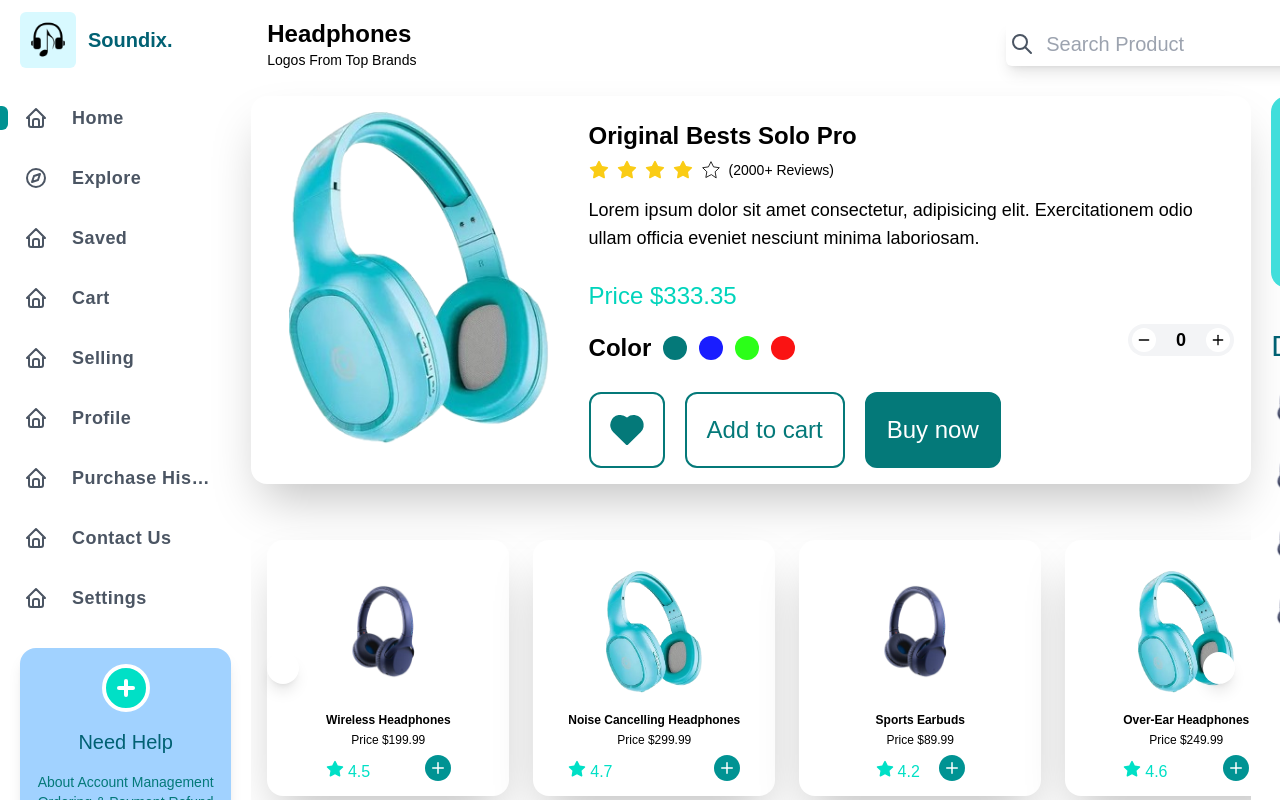
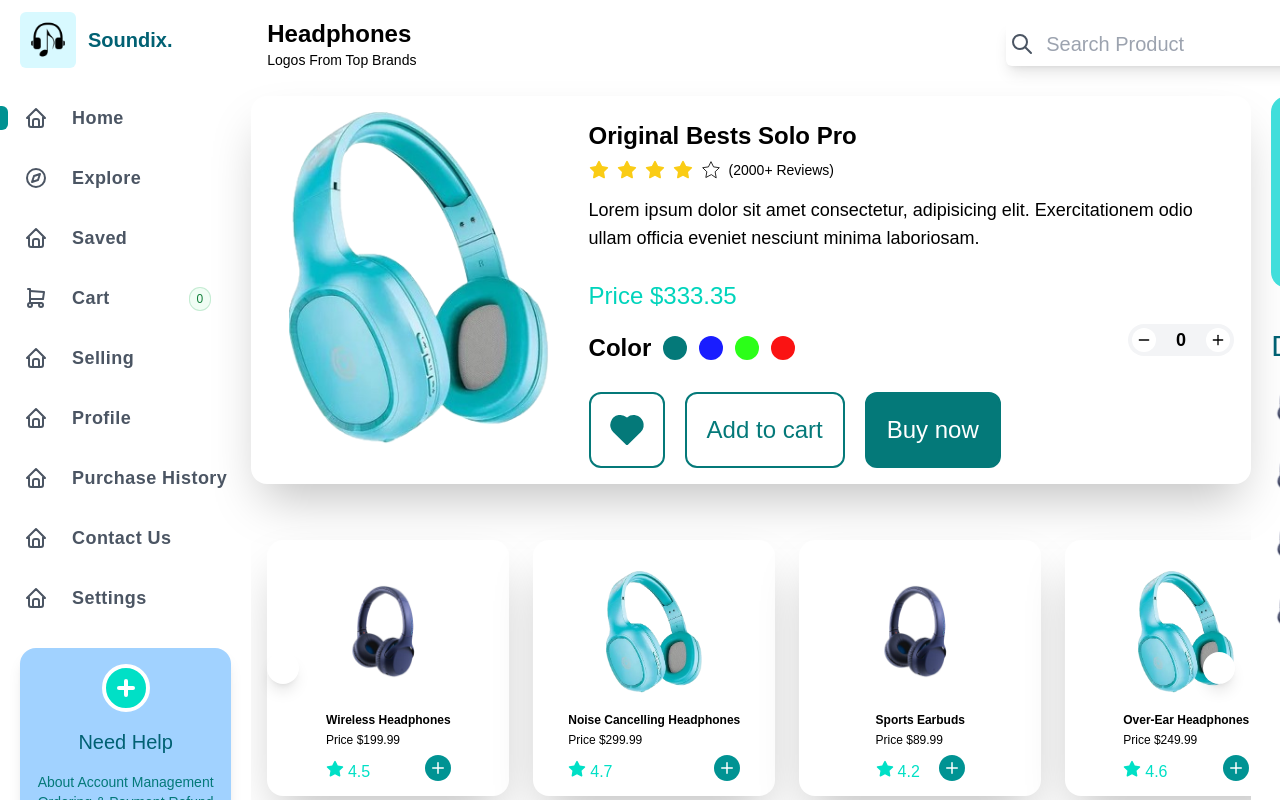
Before and after one commit to Majid-Arab/soundix-tailwind, a Next.js app: page / in a window 1280 px wide. Shown: the top 800 px of the page. Built offline with nearby package versions, Linux system fonts and the light colour scheme.

Commit message:
add to cart funcationality

```diff
--- a/package.json
+++ b/package.json
@@ -12,7 +12,8 @@
     "@tabler/icons-react": "^3.8.0",
     "next": "14.2.4",
     "react": "^18",
-    "react-dom": "^18"
+    "react-dom": "^18",
+    "zustand": "^4.5.4"
   },
   "devDependencies": {
     "@types/node": "^20",
--- a/src/app/page.tsx
+++ b/src/app/page.tsx
@@ -2,9 +2,9 @@
 import React, { useState } from "react";
 import ProductDetail from "@/components/main/ProductDetail";
 import Carousel from "@/components/main/carousel";
-import { ProductProp } from "@/components/main/carousel";
 import headphone from "../../public/headphone.png";
 import Card from "@/components/main/card";
+import { ProductProp } from "./type";
 
 const defaultProduct: ProductProp = {
   id: 1,
--- /dev/null
+++ b/src/app/pages/cart.tsx
@@ -0,0 +1,86 @@
+import { useState } from "react";
+import useCartStore from "../../store/cart";
+import Image from "next/image";
+
+function Cart() {
+  const cart = useCartStore((state) => state.cart);
+  const removeFromCart = useCartStore((state) => state.removeFromCart);
+
+  const [selection, setSelection] = useState<string[]>([]);
+  const toggleRow = (id: string) =>
+    setSelection((current) =>
+      current.includes(id)
+        ? current.filter((item) => item !== id)
+        : [...current, id]
+    );
+
+  const toggleAll = () => {
+    setSelection((current) =>
+      current.length === cart.length
+        ? []
+        : cart.map((product) => product.id.toString())
+    );
+  };
+
+  const rows = cart.map((product) => {
+    const selected = selection.includes(product.id.toString());
+    return (
+      <tr key={product.id} className={selected ? "bg-gray-100" : ""}>
+        <td className="p-4">
+          <input
+            type="checkbox"
+            checked={selected}
+            onChange={() => toggleRow(product.id.toString())}
+            className="form-checkbox"
+          />
+        </td>
+        <td className="p-4">
+          <div className="flex items-center gap-4">
+            <Image
+              src={product.src}
+              alt={product.title}
+              className="w-10 h-10 rounded-full"
+            />
+            <span className="text-sm font-medium">{product.title}</span>
+          </div>
+        </td>
+        <td className="p-4">{product.description}</td>
+        <td className="p-4">{product.price}</td>
+        <td className="p-4">
+          <button
+            onClick={() => removeFromCart(product.id)}
+            className="px-4 py-2 text-xs font-medium text-white uppercase bg-red-500 rounded hover:bg-red-600"
+          >
+            Remove from cart
+          </button>
+        </td>
+      </tr>
+    );
+  });
+
+  return (
+    <div className="overflow-x-auto">
+      <table className="min-w-full bg-white border border-gray-200">
+        <thead>
+          <tr>
+            <th className="p-4">
+              <input
+                type="checkbox"
+                checked={selection.length === cart.length}
+                onChange={toggleAll}
+                className="form-checkbox"
+              />
+            </th>
+            <th className="p-4 text-left">Title</th>
+            <th className="p-4 text-left">Description</th>
+            <th className="p-4 text-left">Price</th>
+            <th className="p-4 text-left">Action</th>
+          </tr>
+        </thead>
+        <tbody>{rows}</tbody>
+      </table>
+    </div>
+  );
+}
+
+export default Cart;
--- /dev/null
+++ b/src/app/type.ts
@@ -0,0 +1,11 @@
+import Image, { StaticImageData } from "next/image";
+
+export type ProductProp = {
+  id: number;
+  src: StaticImageData;
+  alt: string;
+  title: string;
+  description: string;
+  price: number;
+  rating: number;
+};
--- a/src/components/main/ProductDetail.tsx
+++ b/src/components/main/ProductDetail.tsx
@@ -3,7 +3,7 @@ import Image from "next/image";
 import Rating from "./rating";
 import Button from "./button";
 import ProductCount from "./productCount";
-import { ProductProp } from "./carousel";
+import { ProductProp } from "@/app/type";
 
 interface ProductDetailProps {
   product: ProductProp | null;
@@ -50,7 +50,7 @@ function ProductDetail({ product }: ProductDetailProps) {
           <ProductCount />
         </div>
 
-        <Button />
+        <Button product={product} />
       </div>
     </div>
   );
--- a/src/components/main/button.tsx
+++ b/src/components/main/button.tsx
@@ -1,7 +1,14 @@
+import { ProductProp } from "@/app/type";
+import useCartStore from "@/store/cart";
 import { IconHeartFilled } from "@tabler/icons-react";
 import React from "react";
 
-function button() {
+type Prop = {
+  product: ProductProp;
+};
+
+function Button({ product }: Prop) {
+  const addToCart = useCartStore((state) => state.addToCart);
   return (
     <div className="flex justify-start items-center gap-2 md:gap-5 pt-5">
       <button
@@ -14,6 +21,7 @@ function button() {
       </button>
       <button
         type="button"
+        onClick={() => addToCart(product)}
         className="relative text-md md:text-2xl rounded-xl p-2 md:p-3 lg:p-5 text-[#047979] border-2 border-[#047979] hover:bg-[#047979] hover:text-white "
       >
         Add to cart
@@ -28,4 +36,4 @@ function button() {
   );
 }
 
-export default button;
+export default Button;
--- a/src/components/main/carousel.tsx
+++ b/src/components/main/carousel.tsx
@@ -8,16 +8,8 @@ import {
   IconChevronLeft,
   IconChevronRight,
 } from "@tabler/icons-react";
-
-export type ProductProp = {
-  id: number;
-  src: StaticImageData;
-  alt: string;
-  title: string;
-  description: string;
-  price: number;
-  rating: number;
-};
+import { ProductProp } from "@/app/type";
+import useCartStore from "@/store/cart";
 
 const slides: ProductProp[] = [
   {
@@ -81,6 +73,7 @@ function Carousel({ setSelectedProduct }: CarouselProps) {
     setSelectedProduct(product);
     console.log(product);
   };
+  const addToCart = useCartStore((state) => state.addToCart);
 
   return (
     <div className="relative overflow-hidden p-4 md:w-[500px] lg:w-[1000px]">
@@ -91,7 +84,7 @@ function Carousel({ setSelectedProduct }: CarouselProps) {
         }}
       >
         {slides.map((slide) => (
-          <button
+          <a
             key={slide.id}
             className="flex flex-col justify-between items-center gap-6 p-5 xl:gap-0 xl:p-3 flex-shrink-0 bg-white rounded-2xl shadow-2xl w-2/3 md:w-1/2 lg:w-1/3 xl:w-1/4"
             onClick={() => handleProductClick(slide)}
@@ -112,12 +105,15 @@ function Carousel({ setSelectedProduct }: CarouselProps) {
                 <span className="flex items-start text-[#00E0C6] gap-1 pt-2">
                   <IconStarFilled color="#00E0C6" size={18} /> {slide.rating}
                 </span>
-                <div className="bg-[#009393] relative rounded-full p-1 text-white font-semibold">
+                <button
+                  onClick={() => addToCart(slide)}
+                  className="bg-[#009393] relative rounded-full p-1 text-white font-semibold focus:border-2 focus:border-[#009393]"
+                >
                   <IconPlus stroke={2} color="white" size={18} />
-                </div>
+                </button>
               </div>
             </div>
-          </button>
+          </a>
         ))}
       </div>
 
--- a/src/components/sidebar/sideTabs.tsx
+++ b/src/components/sidebar/sideTabs.tsx
@@ -1,19 +1,47 @@
+"use client";
+
 import React from "react";
-import { IconBrandSafari, IconHome } from "@tabler/icons-react";
+import Link from "next/link";
+
+import {
+  IconBrandSafari,
+  IconHome,
+  IconShoppingCart,
+} from "@tabler/icons-react";
+import useCartStore from "@/store/cart";
+
+function SideTabs() {
+  const cart = useCartStore((state) => state.cart);
 
   const tabItems = [
-  { label: "Home", icon: <IconHome stroke={2} /> },
-  { label: "Explore", icon: <IconBrandSafari stroke={2} /> },
-  { label: "Saved", icon: <IconHome stroke={2} /> },
-  { label: "Cart", icon: <IconHome stroke={2} /> },
-  { label: "Selling", icon: <IconHome stroke={2} /> },
-  { label: "Profile", icon: <IconHome stroke={2} /> },
-  { label: "Purchase History", icon: <IconHome stroke={2} /> },
-  { label: "Contact Us", icon: <IconHome stroke={2} /> },
-  { label: "Settings", icon: <IconHome stroke={2} /> },
+    { label: "Home", icon: <IconHome stroke={2} />, link: "/" },
+    {
+      label: "Explore",
+      icon: <IconBrandSafari stroke={2} />,
+      link: "/explore",
+    },
+    { label: "Saved", icon: <IconHome stroke={2} />, link: "/saved" },
+    {
+      label: "Cart",
+      icon: <IconShoppingCart stroke={2} />,
+      link: "/cart", // Ensure this path matches your actual Next.js route structure
+      badge: (
+        <span className="inline-flex items-center rounded-full bg-green-50 px-2 py-1 text-xs font-medium text-green-700 ring-1 ring-inset ring-green-600/20">
+          {cart.length}
+        </span>
+      ),
+    },
+    { label: "Selling", icon: <IconHome stroke={2} />, link: "/selling" },
+    { label: "Profile", icon: <IconHome stroke={2} />, link: "/profile" },
+    {
+      label: "Purchase History",
+      icon: <IconHome stroke={2} />,
+      link: "/purchase-history",
+    },
+    { label: "Contact Us", icon: <IconHome stroke={2} />, link: "/contact" },
+    { label: "Settings", icon: <IconHome stroke={2} />, link: "/settings" },
   ];
 
-function SideTabs() {
   return (
     <nav className="pt-2">
       <ul>
@@ -22,18 +50,22 @@ function SideTabs() {
             {index === 0 && (
               <span className="absolute left-0 w-4 h-6 bg-[#009292] rounded-md -ml-2"></span>
             )}
-            <a
-              href="#"
-              className="relative flex flex-row items-center h-11 focus:outline-none hover:bg-gray-50 text-gray-600 hover:text-gray-800 border-l-4 border-transparent pr-6 sm:my-2 transition-all duration-300"
+            <Link
+              href={item.link}
+              passHref
+              className="relative flex justify-between flex-row items-center h-11 focus:outline-none hover:bg-gray-50 text-gray-600 hover:text-gray-800 border-l-4 border-transparent pr-6 sm:my-2 transition-all duration-300"
               style={{ width: "calc(100% - 1rem)" }}
             >
+              <div className="flex">
                 <span className="inline-flex justify-center items-center ml-5 text-lg sm:text-xl">
                   {item.icon}
                 </span>
                 <span className="ml-6 text-sm sm:text-md lg:text-lg tracking-wide truncate font-semibold">
                   {item.label}
                 </span>
-            </a>
+              </div>
+              <div>{item.badge}</div>
+            </Link>
           </li>
         ))}
       </ul>
--- /dev/null
+++ b/src/store/cart.ts
@@ -0,0 +1,38 @@
+import { create } from "zustand";
+import { ProductProp } from "../../src/app/type";
+import { persist } from "zustand/middleware";
+
+type CartState = {
+  cart: ProductProp[];
+  addToCart: (product: ProductProp) => void;
+  removeFromCart: (productId: number) => void;
+};
+
+const useCartStore = create<CartState>()(
+  persist(
+    (set) => ({
+      cart: [],
+      addToCart: (product) => {
+        console.log(product);
+        set((state) => {
+          const existingProduct = state.cart.find(
+            (item) => item.id === product.id
+          );
+          if (!existingProduct) {
+            return { cart: [...state.cart, product] };
+          }
+          return state;
+        });
+      },
+      removeFromCart: (productId) =>
+        set((state) => ({
+          cart: state.cart.filter((product) => product.id !== productId),
+        })),
+    }),
+    {
+      name: "cart-storage",
+    }
+  )
+);
+
+export default useCartStore;
```
Also changed, not shown: 1 other file (tests, documents, lock files or other folders). Lines whose indentation alone changed are shown as unchanged.
